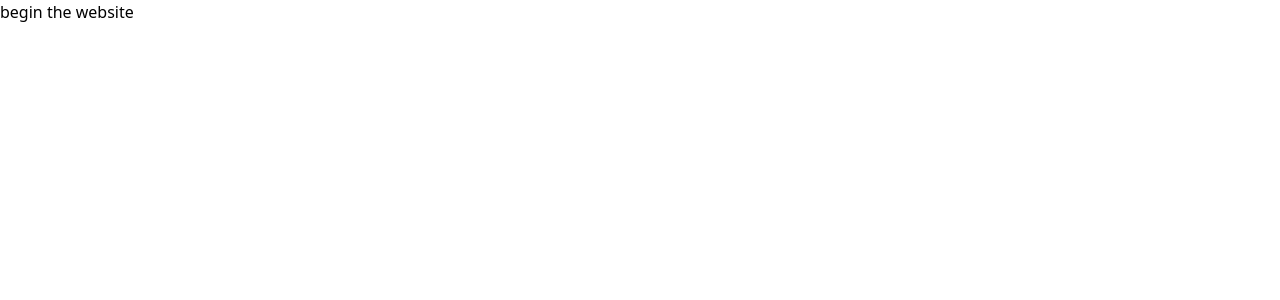
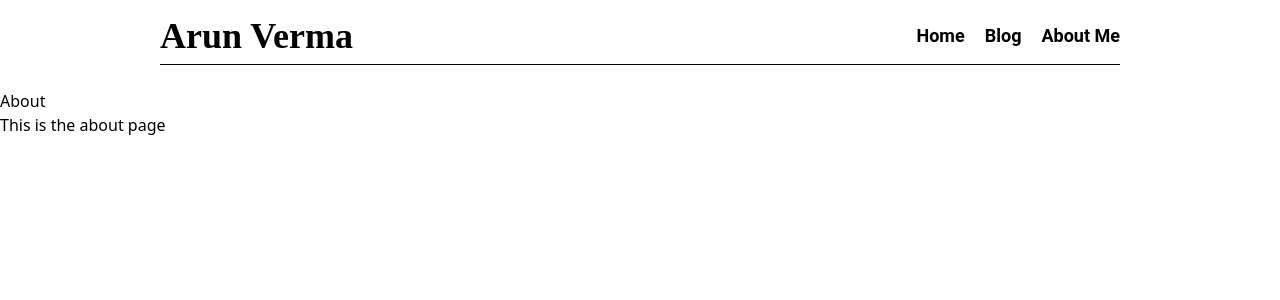
Before and after one commit to devagya-rattan/Arun_Kumar_Verma_web-, a React (Create React App) app: page /about in a window 1280 px wide. Shown: the top 300 px of the page. Built offline with nearby package versions, Linux system fonts and the light colour scheme.

Commit message:
Commit these changes

```diff
--- a/package.json
+++ b/package.json
@@ -8,6 +8,8 @@
     "@testing-library/user-event": "^13.5.0",
     "react": "^18.3.1",
     "react-dom": "^18.3.1",
+    "react-feather": "^2.0.10",
+    "react-router-dom": "^6.26.1",
     "react-scripts": "5.0.1",
     "web-vitals": "^2.1.4"
   },
--- a/public/index.html
+++ b/public/index.html
@@ -10,6 +10,11 @@
       content="Web site created using create-react-app"
     />
     <link rel="apple-touch-icon" href="%PUBLIC_URL%/logo192.png" />
+    <!-- public/index.html -->
+
+    <!-- //New font added to the project -->
+<link href="https://fonts.googleapis.com/css2?family=Roboto+Condensed:wght@400;700&display=swap" rel="stylesheet">
+
     <!--
       manifest.json provides metadata used when your web app is installed on a
       user's mobile device or desktop. See https://developers.google.com/web/fundamentals/web-app-manifest/
--- a/src/App.js
+++ b/src/App.js
@@ -1,7 +1,25 @@
+import React from 'react';
+import Navbar from './components/Navbar/navbar';
+import Home from './components/Home/home';
+import Footer from './components/Footer/footer';
+import About from './components/About/about';
+import Blog from './components/Blog/blog';
+import { BrowserRouter as Router, Routes, Route } from 'react-router-dom';
 function App() {
   return (
     <>
-      <h1>begin the website</h1>
+      <div>
+      <Router>
+            <Navbar />
+                <Routes>
+                    <Route exact path="/" element={<Home/>}/>
+                    <Route  path="/about" element={<About/>}/>
+                    <Route  path="/blog" element={<Blog/>}/>
+                </Routes>
+            </Router>
+
+           <Footer />
+      </div>
     </>
   );
 }
--- /dev/null
+++ b/src/components/About/about.jsx
@@ -0,0 +1,15 @@
+import React from 'react';
+function About() {
+  return (
+    <>
+      <div>
+        <br/>
+        <h1>About</h1>
+        <p>This is the about page</p>
+
+      </div>
+    </>
+  );
+}
+
+export default About;
--- /dev/null
+++ b/src/components/Blog/blog.jsx
@@ -0,0 +1,12 @@
+import React from 'react';
+function Blog() {
+  return (
+    <>
+      <div>
+<h1>blog</h1>
+      </div>
+    </>
+  );
+}
+
+export default Blog;
--- /dev/null
+++ b/src/components/Footer/footer.jsx
@@ -0,0 +1,13 @@
+import React from 'react';
+function Footer() {
+  return (
+    <>
+      <div>
+
+
+      </div>
+    </>
+  );
+}
+
+export default Footer;
--- /dev/null
+++ b/src/components/Home/home.jsx
@@ -0,0 +1,13 @@
+import React from 'react';
+function Home() {
+  return (
+    <>
+      <div className='h-screen w-full pl-40 pr-40'>
+        <br/>
+        hieeeee
+      </div>
+    </>
+  );
+}
+
+export default Home;
--- /dev/null
+++ b/src/components/Navbar/Navbar.css
@@ -0,0 +1,10 @@
+.timesnowroman{
+    font-family: 'Times New Roman', Times, serif;
+
+}
+.roberto{
+    font-family: 'Roboto', sans-serif;
+}
+.lineend{
+    height: 1px;
+}
--- /dev/null
+++ b/src/components/Navbar/navbar.jsx
@@ -0,0 +1,46 @@
+import React,{useState} from 'react';
+import "./Navbar.css";
+import {Menu , X } from "react-feather";
+import { Link } from 'react-router-dom';
+function Navbar() {
+  const [isOpen, setIsOpen] = useState(false);
+  const toggle = () => {
+    setIsOpen(!isOpen);
+  };
+  return (
+    <>
+    <div className='w-full md:pl-40 pl-6 pt-2  md:pr-40 pr-6 flex flex-col'>
+      <div className={`flex flex-row h-14 justify-between items-center`}>
+        <div className='flex-col'>
+            <h5 className='timesnowroman text-2xl md:text-4xl font-extrabold'>Arun Verma</h5>
+        </div>
+        <div className='hidden md:block md:flex-col space-x-3'>
+          <Link className='roberto text-lg font-bold hover:opacity-40' to='/'>Home</Link>
+          <Link className='roberto text-lg pl-2 font-bold hover:opacity-40' to='/blog'>Blog</Link>
+          <Link className='roberto text-lg pl-2 font-bold hover:opacity-40' to='/about'>About Me</Link>
+
+        </div>
+
+
+        <div className='md:hidden sm:block'>
+        <button onClick={toggle}>
+          {isOpen ? <X size={30} color='black' /> : <Menu className='text-lg text-black'  />}
+        </button>
+        </div>
+
+        {/* //mobile screen k liye */}
+        {isOpen && (
+          <div className='flex flex-col space-y-3 mt-4 md:hidden'>
+            <Link className='roberto text-lg font-bold hover:opacity-40' to='/' onClick={toggle}>Home</Link>
+            <Link className='roberto text-lg font-bold hover:opacity-40' to='/blog' onClick={toggle}>Blog</Link>
+            <Link className='roberto text-lg font-bold hover:opacity-40' to='/about' onClick={toggle}>About Me</Link>
+          </div>
+        )}
+      </div >
+      <div className='flex-col lineend w-full bg-black'></div>
+      </div>
+    </>
+  );
+}
+
+export default Navbar;
--- a/tailwind.config.js
+++ b/tailwind.config.js
@@ -1,6 +1,8 @@
 /** @type {import('tailwindcss').Config} */
 module.exports = {
-  content: ["./src/**/*.{html,js}"],
+  content: [
+    "./src/**/*.{js,jsx,ts,tsx}",
+  ],
   theme: {
     extend: {},
   },
```
Also changed, not shown: src/Readme.txt (added), src/components/Home/home.css (added), 1 other file (tests, documents, lock files or other folders).
